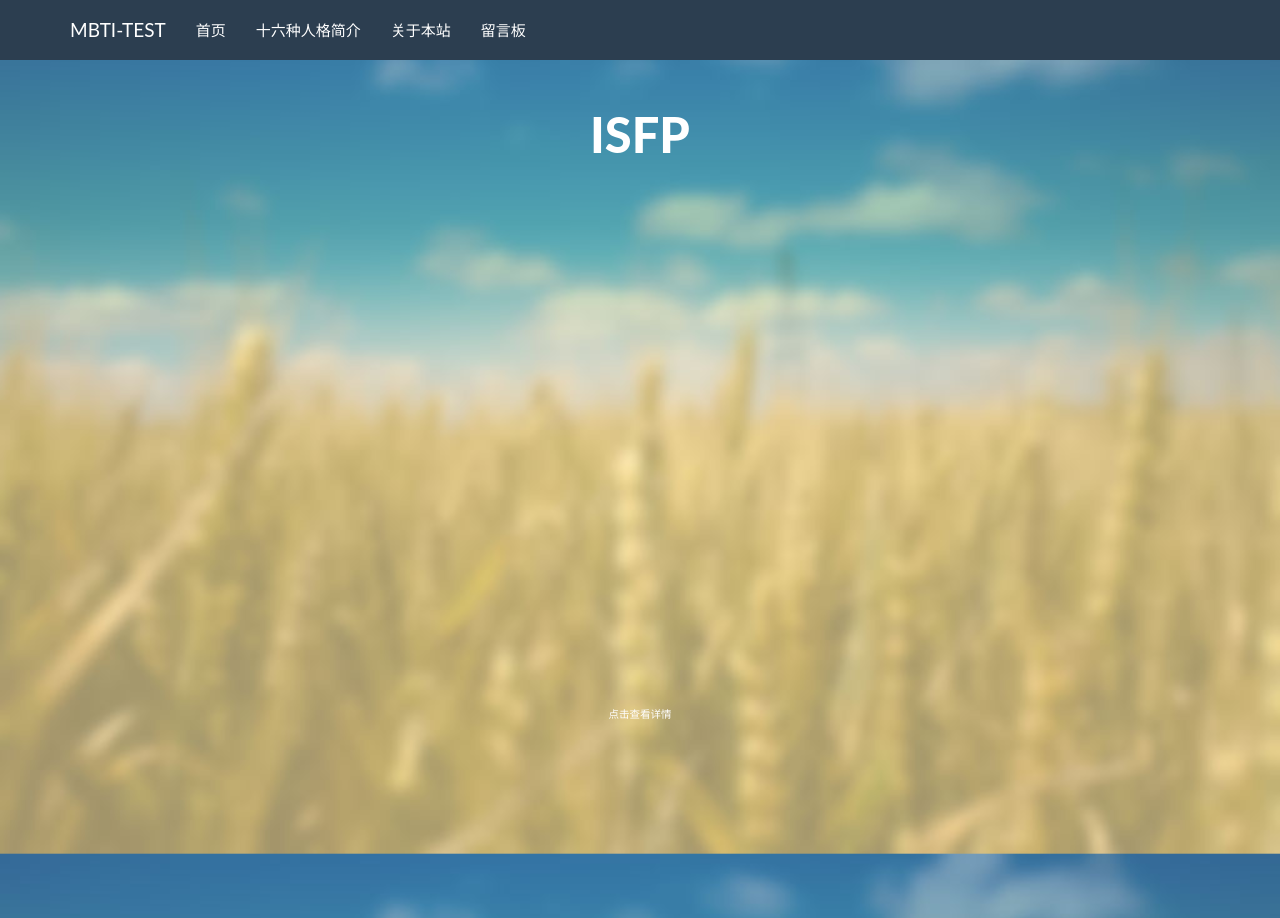
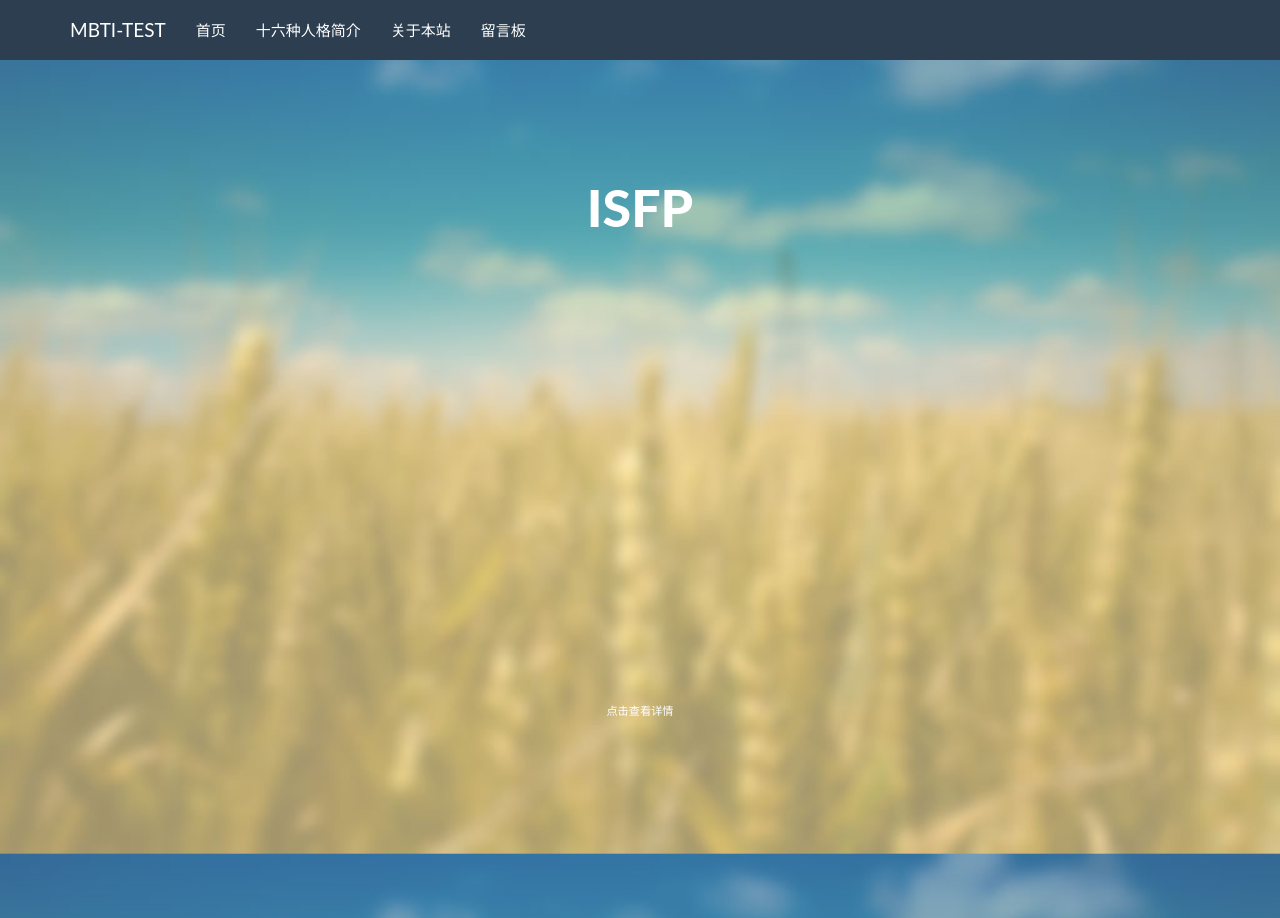
Before and after one commit to 5songHb/mbti, a Flask app: template templates/mbti/personalities/enfj.html in a window 1280 px wide. Shown: the top 918 px of the page. Run offline with Flask 2, Linux system fonts and the light colour scheme; the template is opened without the code that fills it, so the values that code supplies are empty; parts of the project's set-up code (start-up, migrations or seed data) failed here and were passed over; some libraries are stand-ins or nearby versions.

Commit message:
update article css

```diff
--- a/static/css/article.css
+++ b/static/css/article.css
@@ -140,8 +140,6 @@ button.trigger span::before {
 }
 
 .intro-effect-jam3:not(.notrans) .header h1,
-.intro-effect-jam3:not(.notrans) .codrops-top a,
-.intro-effect-jam3:not(.notrans) .codrops-demos a,
 .intro-effect-jam3:not(.notrans) .content > div {
 	-webkit-transition-duration: 0.5s;
 	transition-duration: 0.5s;
@@ -164,7 +162,9 @@ button.trigger span::before {
 }
 
 .intro-effect-jam3.article {
-	padding: 45px 30px;
+	padding-top: 120px;
+    font-size: 16px;
+    color: #000;
 }
 
 
```
